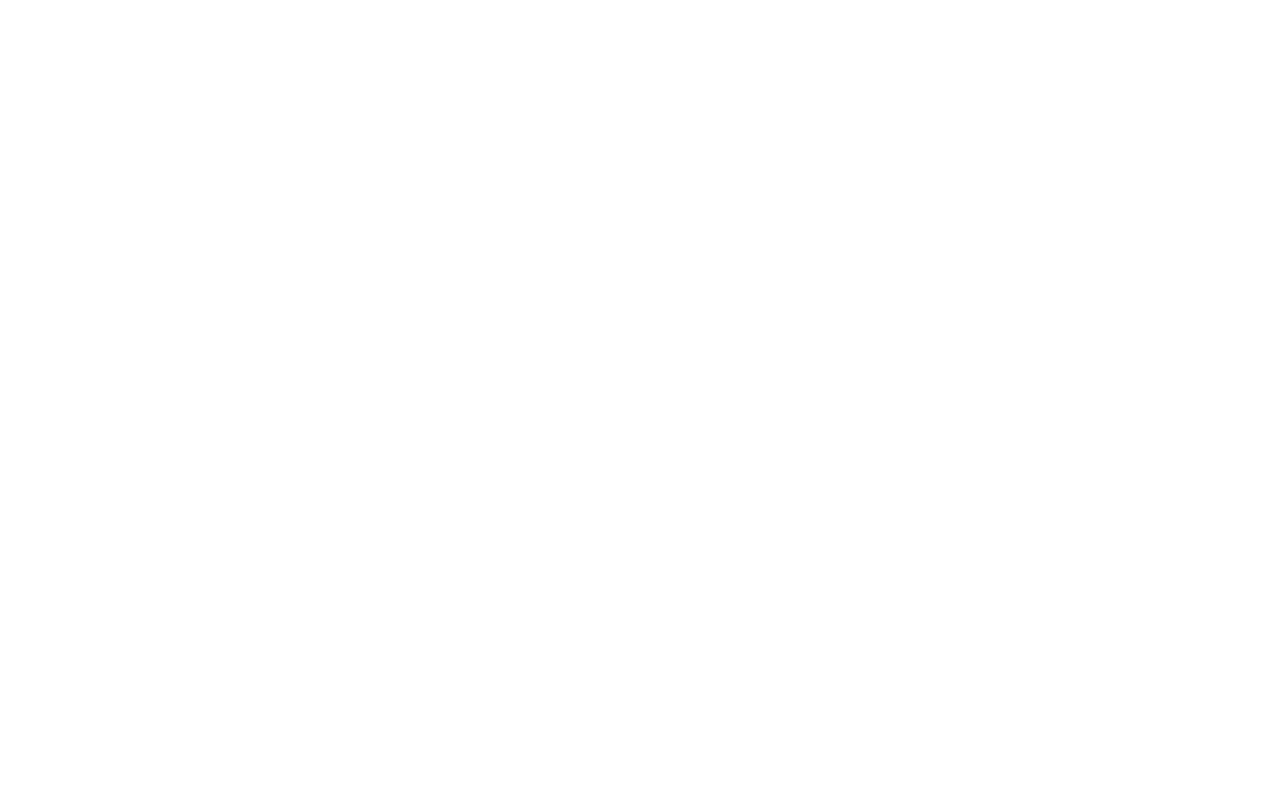
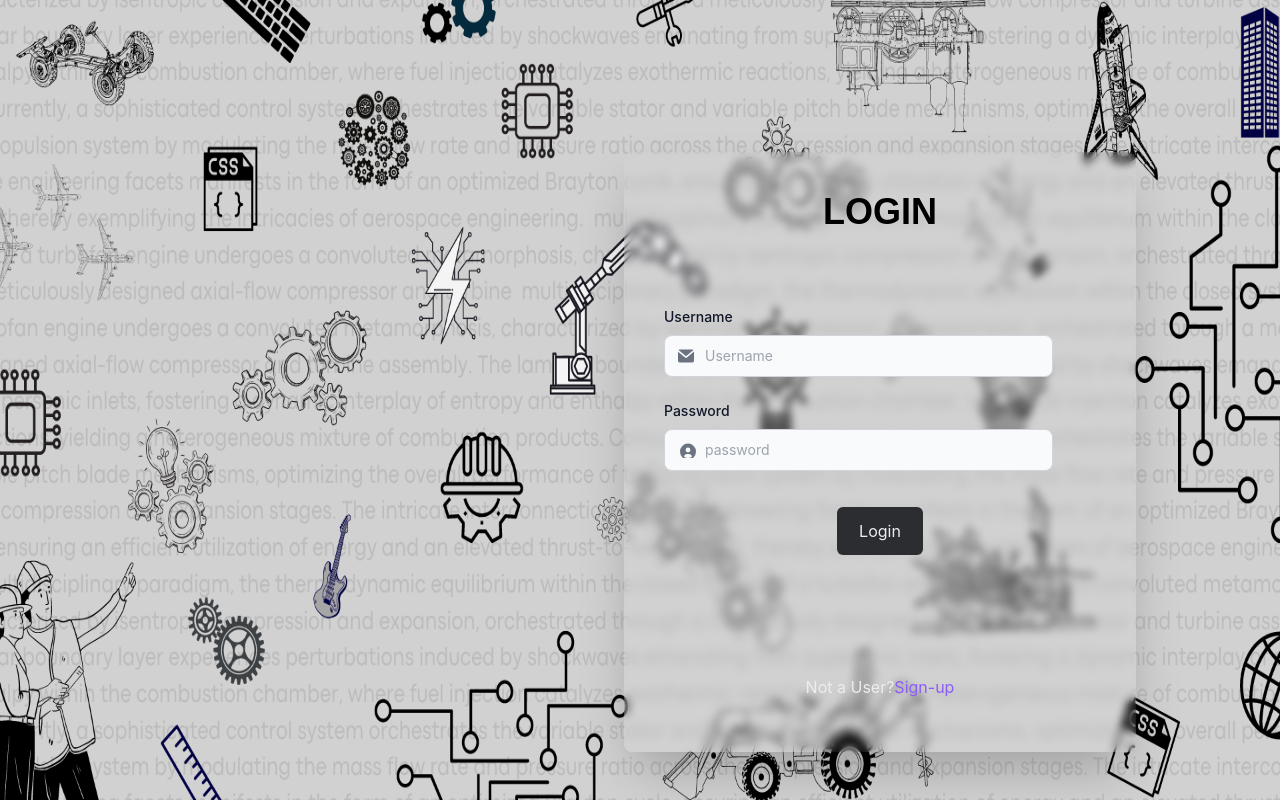
Before and after one commit to akshat0042/EngiVerse_Client, a React (Create React App) app: page / in a window 1280 px wide. Before the commit this address had no page. Built offline with nearby package versions, Linux system fonts and the light colour scheme.

Commit message:
IDK V1 -vashisht

```diff
--- a/src/App.js
+++ b/src/App.js
@@ -21,7 +21,8 @@
       <div className="App">
         <Routes>
           <Route path="/otp" element={<Otp/>}></Route>
-          <Route path="/logIn" element={<Login/>}></Route>
+          <Route path="/" element={<Login/>}></Route>
+          <Route path="/login" element={<Login/>}></Route>
           <Route path="/signup" element={<Signup/>}></Route>
           <Route path="/origin" element={<Origin/>}></Route>
           <Route path="/logInSkip" element={<Login/>}></Route>
```
Also changed, not shown: src/components/main/Signup.js (+5 -5 lines).
